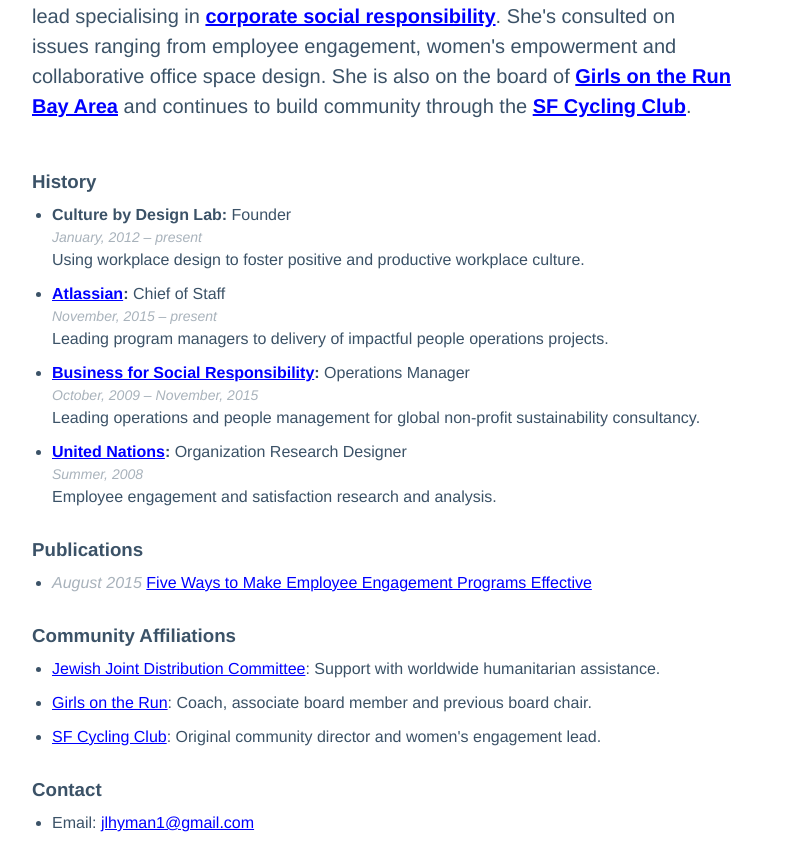
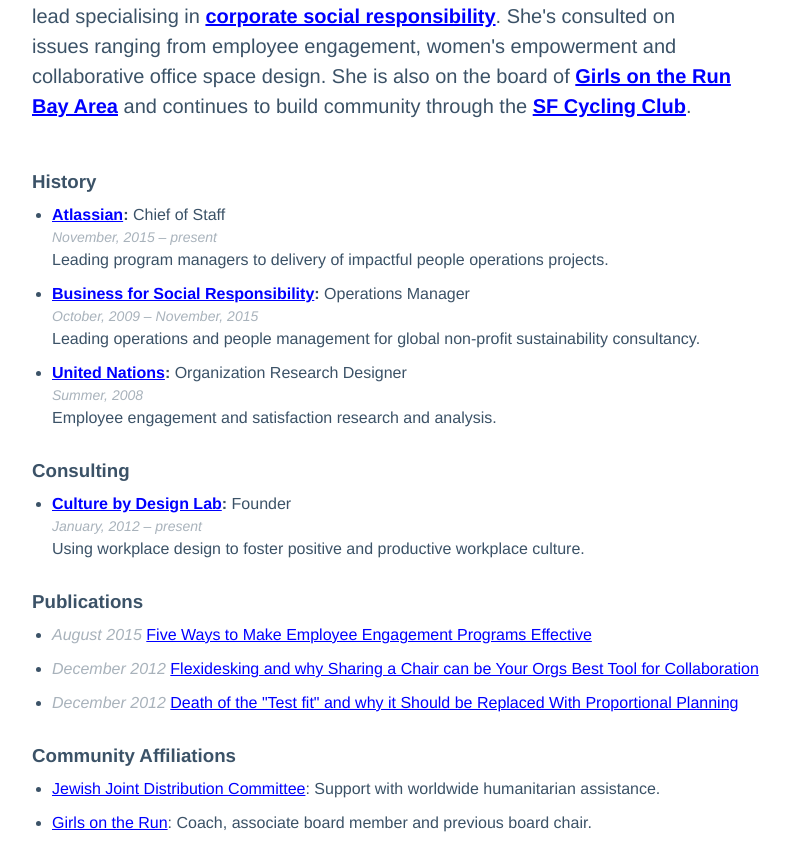
Before and after one commit to timothyhoward/placeholder.timhoward.id.au, a plain HTML site: page index.html in a window 1280 px wide. Shown: the part 107-949 px from the top of the page, without its empty margins (16-805 px from the left). Drawn offline with Linux system fonts and the light colour scheme.

Commit message:
Added CBD Lab deets

```diff
--- a/index.html
+++ b/index.html
@@ -21,11 +21,6 @@
 
 	<ul class="history">
 		<li>
-			<h4>Culture by Design Lab: <span>Founder</span></h4>
-			<p class="dates">January, 2012 &ndash; present</p>
-			<p>Using workplace design to foster positive and productive workplace culture.</p>
-		</li>
-		<li>
 			<h4><a href="https://www.atlassian.com">Atlassian</a>: <span>Chief of Staff</span></h4>
 			<p class="dates">November, 2015 &ndash; present</p>
 			<p>Leading program managers to delivery of impactful people operations projects.</p>
@@ -42,6 +37,15 @@
 		</li>
 	</ul>
 
+	<h3>Consulting</h3>
+
+	<ul class="history">
+		<li>
+			<h4><a href="https://cbdlab.squarespace.com">Culture by Design Lab</a>: <span>Founder</span></h4>
+			<p class="dates">January, 2012 &ndash; present</p>
+			<p>Using workplace design to foster positive and productive workplace culture.</p>
+		</li>
+	</ul>
 
 	<h3>Publications</h3>
 
@@ -49,6 +53,14 @@
 		<li>
 			<span class="date">August 2015</span>
 			<a href="http://www.bsr.org/en/our-insights/blog-view/five-elements-for-impactful-employee-engagement-programs">Five Ways to Make Employee Engagement Programs Effective</a>
+		</li>
+		<li>
+			<span class="date">December 2012</span>
+			<a href="https://cbdlab.squarespace.com/config#/|/blog/2012/12/24/flexidesking-and-why-sharing-a-chair-can-be-your-orgs-best-tool-for-collaboration">Flexidesking and why Sharing a Chair can be Your Orgs Best Tool for Collaboration</a>
+		</li>
+		<li>
+			<span class="date">December 2012</span>
+			<a href="https://cbdlab.squarespace.com/blog/2012/12/24/test">Death of the "Test fit" and why it Should be Replaced With Proportional Planning</a>
 		</li>
 	</ul>
 
```
